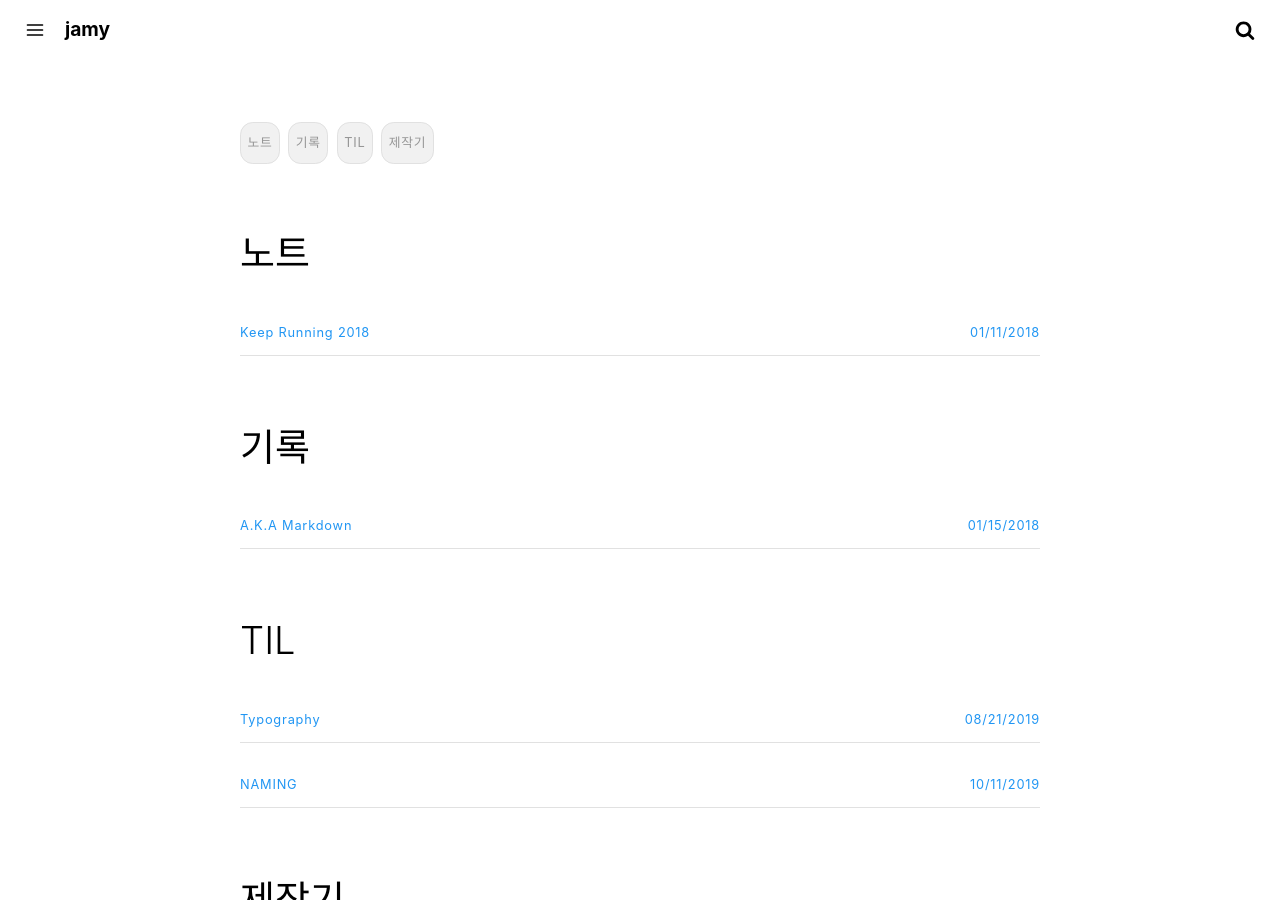
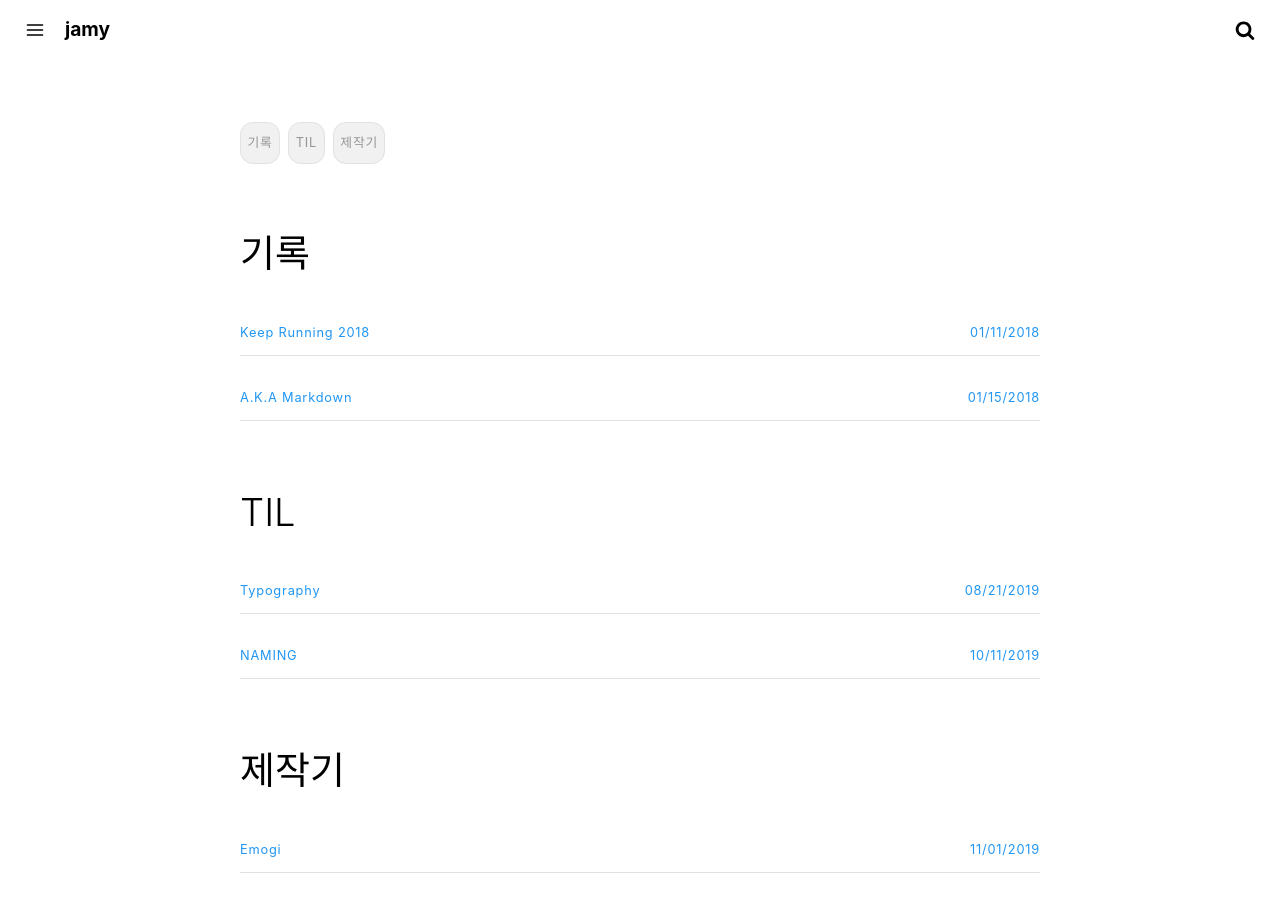
Before and after one commit to crazyjamy/crazyjamy.github.io, a Jekyll site: the page built from tags.html, in a window 1280 px wide and 900 px high. Built offline with Jekyll 4.4.1, drawn with Linux system fonts in a browser that asks for light colours.

Commit message:
Update 2018-01-11-keep_run.md

```diff
--- a/_posts/2018-01-11-keep_run.md
+++ b/_posts/2018-01-11-keep_run.md
@@ -4,9 +4,9 @@ title: "Keep Running 2018"
 date: 2018-01-11 19:00:00
 image: 'https://user-images.githubusercontent.com/29529125/34871330-996abd3c-f7d0-11e7-9b82-e4a35ed94b62.jpg'
 description: 계속해서 나아가는 법
-category: '노트'
+category: '기록'
 tags:
-- 노트
+- 기록
 twitter_text: 계속해서 나아가는 법
 introduction: 1년 회고록
 ---
```
